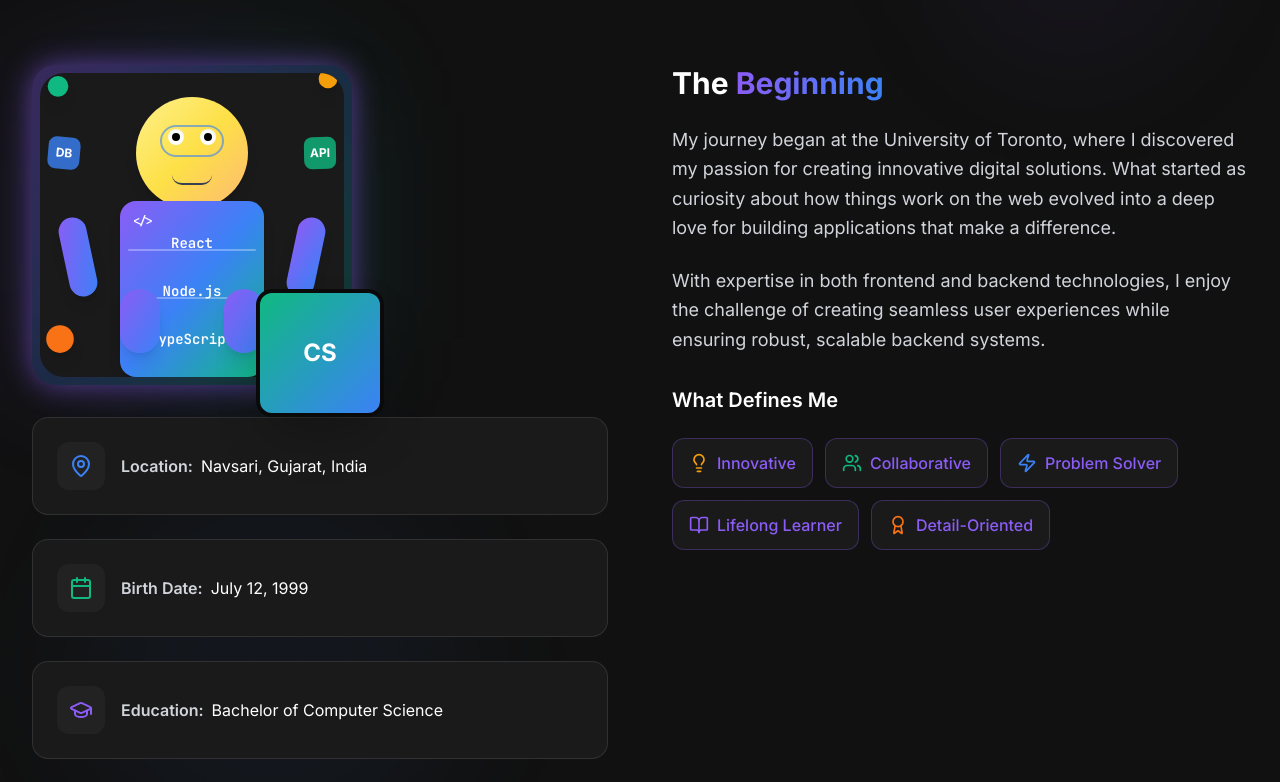
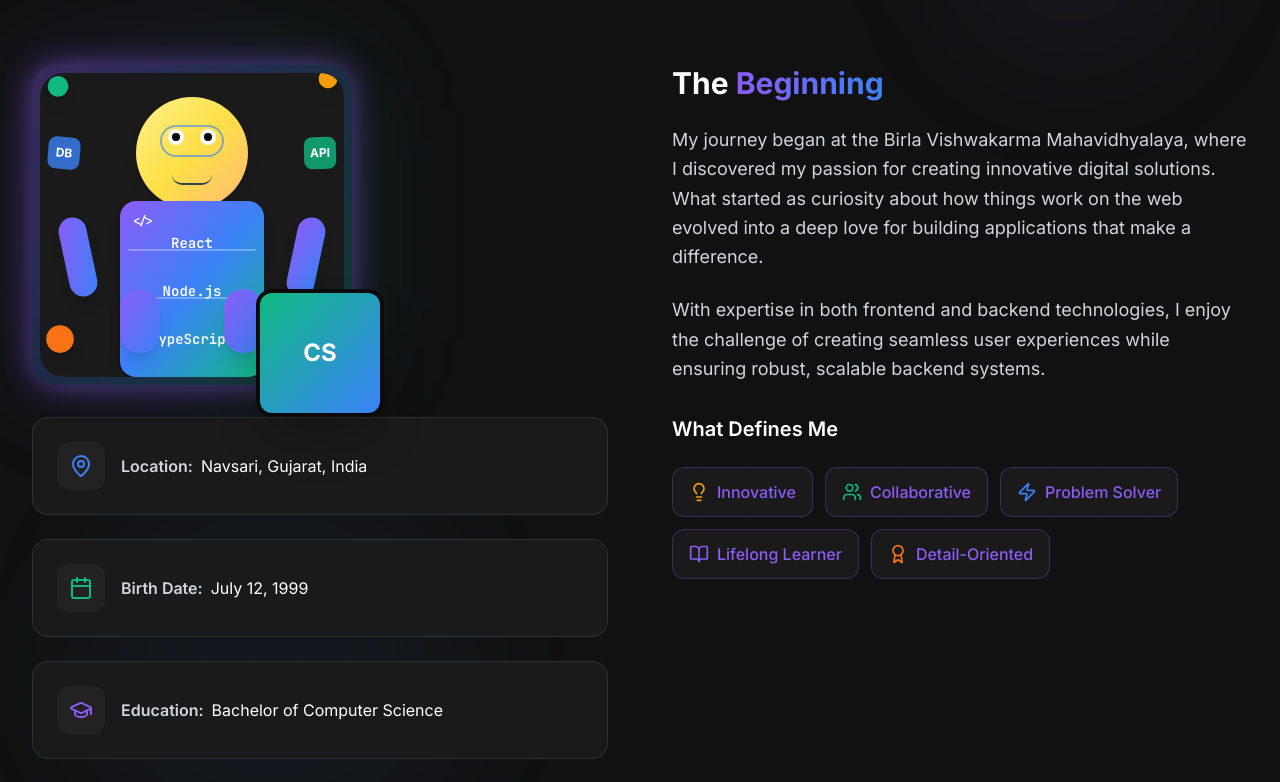
Before and after one commit to krutik-kp/modern-portfolio, a React (Create React App) app: page / in a window 1280 px wide. Shown: the part 1060-1842 px from the top of the page. Built offline with nearby package versions, Linux system fonts and the light colour scheme; the HTML template or start-up script is replaced by a standard one.

Commit message:
ui fixes

```diff
--- a/src/components/About.tsx
+++ b/src/components/About.tsx
@@ -252,7 +252,7 @@ const About: React.FC = () => {
                   transition={{ duration: 0.6, delay: 0.5 }}
                   viewport={{ once: true }}
                 >
-                  My journey began at the University of Toronto, where I discovered my passion for creating innovative digital solutions.
+                  My journey began at the Birla Vishwakarma Mahavidhyalaya, where I discovered my passion for creating innovative digital solutions.
                   What started as curiosity about how things work on the web evolved into a deep love for building applications that make a difference.
                 </motion.p>
 
--- a/src/components/Footer.tsx
+++ b/src/components/Footer.tsx
@@ -50,15 +50,16 @@ const Footer: React.FC = () => {
   ];
 
   const quickLinks = [
-    { name: 'Home', href: '#home' },
+     { name: 'Home', href: '#home' },
     { name: 'About', href: '#about' },
     { name: 'Skills', href: '#skills' },
     { name: 'Projects', href: '#projects' },
     { name: 'Experience', href: '#experience' },
-    { name: 'Contact', href: '#contact' }
+    { name: 'Contact', href: '#contact' },
   ];
 
-  const scrollToSection = (href: string) => {
+   const scrollToSection = (href: string) => {
+    console.log(`Scrolling to ${href}`);
     const element = document.querySelector(href);
     if (element) {
       element.scrollIntoView({ behavior: 'smooth' });
@@ -158,8 +159,9 @@ const Footer: React.FC = () => {
                   viewport={{ once: true }}
                 >
                   <button
+                    type="button"
                     onClick={() => scrollToSection(link.href)}
-                    className="text-gray-300 hover:text-accent-purple transition-colors duration-200 text-base hover:translate-x-1 transform transition-transform duration-200"
+                    className="text-gray-300 cursor-pointer hover:text-accent-purple text-base px-2 py-1 rounded transition duration-200 focus:outline-none focus:ring-2 focus:ring-accent-purple focus:ring-offset-2"
                   >
                     {link.name}
                   </button>
@@ -217,7 +219,7 @@ const Footer: React.FC = () => {
       </div>
 
       {/* Background Pattern */}
-      <div className="absolute inset-0 opacity-5">
+      <div className="absolute inset-0 pointer-events-none opacity-5">
         <div className="absolute inset-0 grid-background"></div>
       </div>
     </footer>
```
